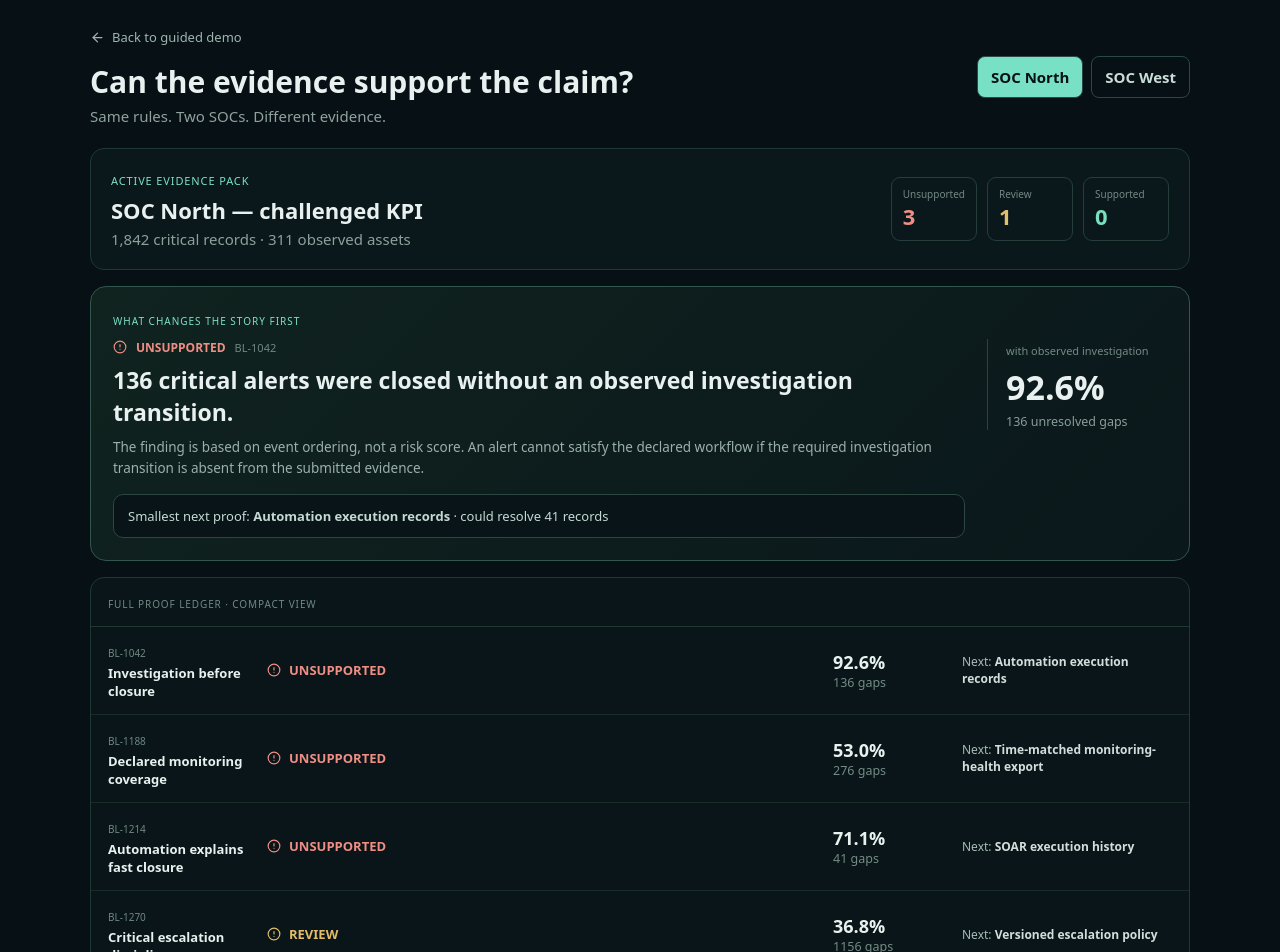
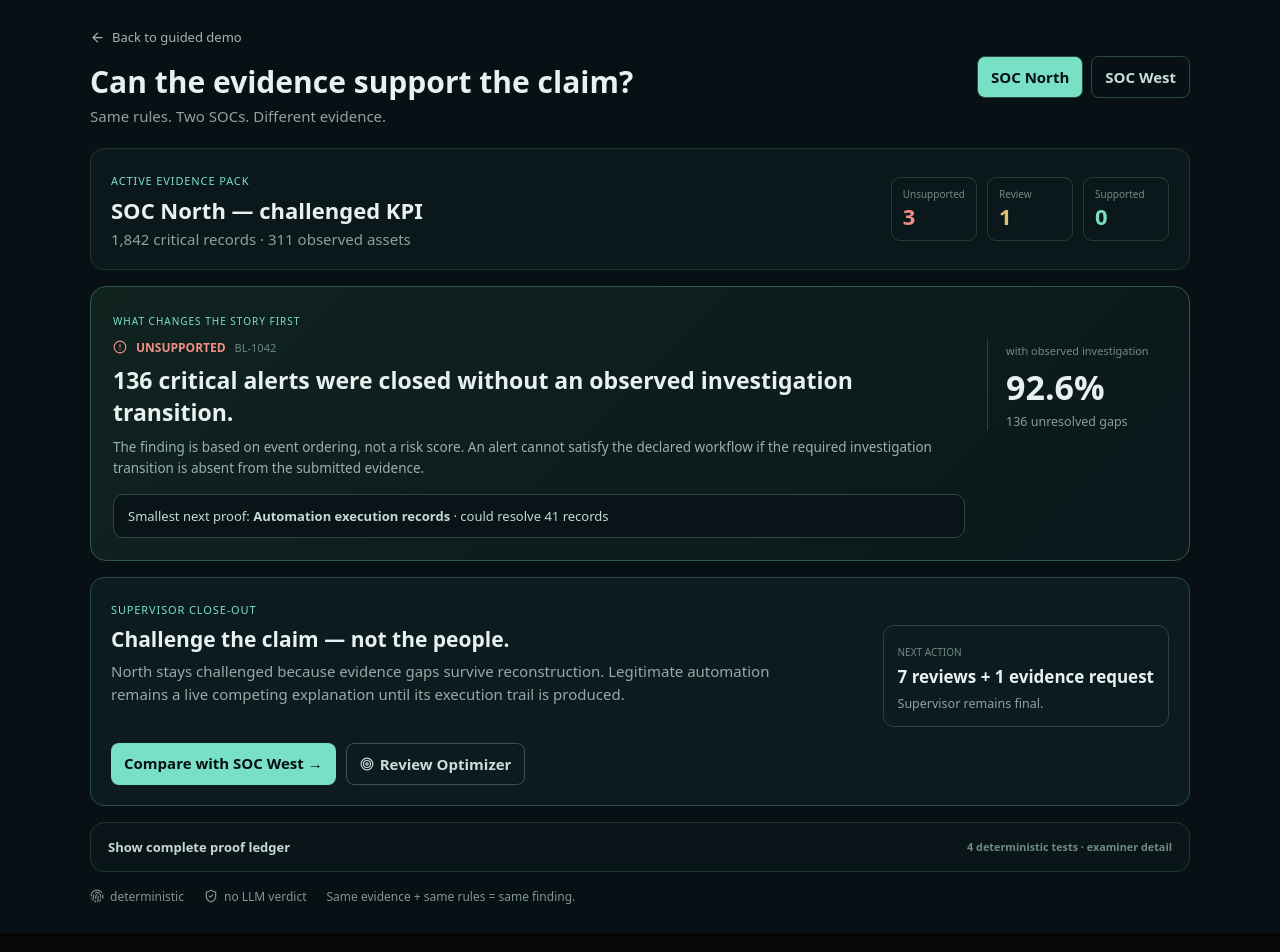
Before and after one commit to aadi-harale/blacklight-sat-sa, a Next.js app: page /evidence in a window 1280 px wide. Shown: the top 952 px of the page. Built offline with nearby package versions, Linux system fonts and the light colour scheme.

Commit message:
Collapse BLACKLIGHT proof ledger behind progressive disclosure

```diff
--- a/app/evidence/page.tsx
+++ b/app/evidence/page.tsx
@@ -41,21 +41,23 @@ export default async function EvidencePage({searchParams}:{searchParams:Params})
         </div>
       </section>
 
-      <section style={{border:'1px solid #203832',borderRadius:14,background:'#091518',overflow:'hidden',marginBottom:16}} aria-label="Proof ledger">
-        <div style={{padding:'14px 17px',borderBottom:'1px solid #203832'}}><span style={{fontSize:10,letterSpacing:'.09em',color:'#708984'}}>FULL PROOF LEDGER · COMPACT VIEW</span></div>
-        {assessment.findings.map(f=><div key={f.id} style={{display:'grid',gridTemplateColumns:'145px minmax(0,1fr) 115px 210px',gap:14,alignItems:'center',padding:'14px 17px',borderBottom:'1px solid #182c27'}}>
-          <div><span style={{fontSize:10,color:'#6f8882'}}>{f.id}</span><b style={{display:'block',fontSize:13,marginTop:3}}>{f.shortLabel}</b></div>
-          <div style={{display:'flex',gap:8,alignItems:'center'}}><VerdictIcon verdict={f.verdict}/><span style={{fontSize:13,color:verdictColor(f.verdict),fontWeight:800}}>{f.verdict.toUpperCase()}</span></div>
-          <div><b style={{fontSize:18}}>{pct(f.numerator,f.denominator)}</b><small style={{display:'block',color:'#748b85'}}>{f.missingCount} gaps</small></div>
-          <div style={{fontSize:12,color:'#a9bdb7'}}>Next: <b style={{color:'#d0dfdb'}}>{f.nextEvidence.title}</b></div>
-        </div>)}
-      </section>
-
-      <section style={{border:'1px solid #2b4a43',borderRadius:14,background:'#0b1b1f',padding:20}} aria-label="Supervisor close-out">
+      <section style={{border:'1px solid #2b4a43',borderRadius:14,background:'#0b1b1f',padding:20,marginBottom:16}} aria-label="Supervisor close-out">
         <span style={{fontSize:11,letterSpacing:'.08em',color:'#7ce0c6'}}>SUPERVISOR CLOSE-OUT</span>
         <div style={{display:'flex',gap:18,justifyContent:'space-between',flexWrap:'wrap',marginTop:7}}><div style={{maxWidth:710}}><h2 style={{fontSize:21,margin:'0 0 7px'}}>{soc==='north'?'Challenge the claim — not the people.':'Healthy control clears the same tests.'}</h2><p style={{margin:0,color:'#96aaa5',lineHeight:1.55}}>{soc==='north'?'North stays challenged because evidence gaps survive reconstruction. Legitimate automation remains a live competing explanation until its execution trail is produced.':'West keeps the claim because investigation, automation and coverage evidence stay coherent under the same rules.'}</p></div><div style={{minWidth:245,border:'1px solid #28433d',borderRadius:11,padding:14}}><span style={{fontSize:10,color:'#718984'}}>NEXT ACTION</span><strong style={{display:'block',marginTop:5,fontSize:17}}>{soc==='north'?'7 reviews + 1 evidence request':'Retain claim + control sample'}</strong><small style={{display:'block',marginTop:7,color:'#8fa39e'}}>Supervisor remains final.</small></div></div>
         <div style={{display:'flex',gap:10,flexWrap:'wrap',marginTop:16}}>{soc==='north'?<Link href="/evidence?soc=west" style={primaryLink}>Compare with SOC West →</Link>:<Link href="/evidence?soc=north" style={primaryLink}>Return to SOC North →</Link>}<Link href="/workbench#review-optimizer" style={secondaryLink}><Target size={14}/> Review Optimizer</Link></div>
       </section>
+
+      <details style={{border:'1px solid #203832',borderRadius:14,background:'#091518',overflow:'hidden',marginBottom:16}}>
+        <summary style={{padding:'15px 17px',cursor:'pointer',listStyle:'none',display:'flex',justifyContent:'space-between',gap:16,alignItems:'center',fontSize:13,fontWeight:800,color:'#c8d9d4'}}><span>Show complete proof ledger</span><small style={{color:'#708984',fontWeight:600}}>{assessment.findings.length} deterministic tests · examiner detail</small></summary>
+        <div style={{borderTop:'1px solid #203832'}}>
+          {assessment.findings.map(f=><div key={f.id} style={{display:'grid',gridTemplateColumns:'145px minmax(0,1fr) 115px 210px',gap:14,alignItems:'center',padding:'14px 17px',borderBottom:'1px solid #182c27'}}>
+            <div><span style={{fontSize:10,color:'#6f8882'}}>{f.id}</span><b style={{display:'block',fontSize:13,marginTop:3}}>{f.shortLabel}</b></div>
+            <div style={{display:'flex',gap:8,alignItems:'center'}}><VerdictIcon verdict={f.verdict}/><span style={{fontSize:13,color:verdictColor(f.verdict),fontWeight:800}}>{f.verdict.toUpperCase()}</span></div>
+            <div><b style={{fontSize:18}}>{pct(f.numerator,f.denominator)}</b><small style={{display:'block',color:'#748b85'}}>{f.missingCount} gaps</small></div>
+            <div style={{fontSize:12,color:'#a9bdb7'}}>Next: <b style={{color:'#d0dfdb'}}>{f.nextEvidence.title}</b></div>
+          </div>)}
+        </div>
+      </details>
 
       <footer style={{marginTop:16,display:'flex',gap:20,flexWrap:'wrap',color:'#809690',fontSize:12}}><span style={{display:'flex',gap:6,alignItems:'center'}}><Fingerprint size={14}/> deterministic</span><span style={{display:'flex',gap:6,alignItems:'center'}}><ShieldCheck size={14}/> no LLM verdict</span><span>Same evidence + same rules = same finding.</span></footer>
     </div>
```
